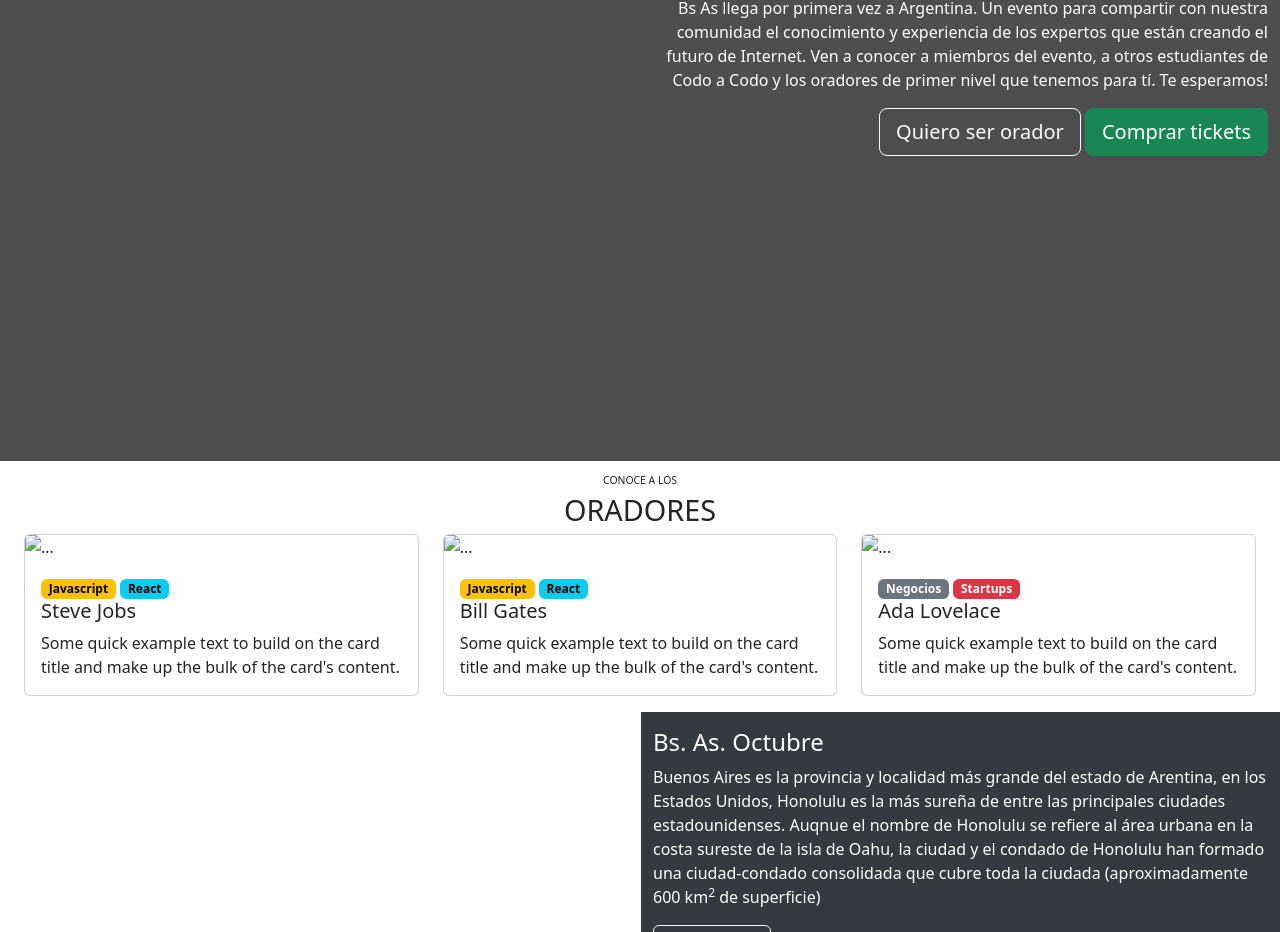
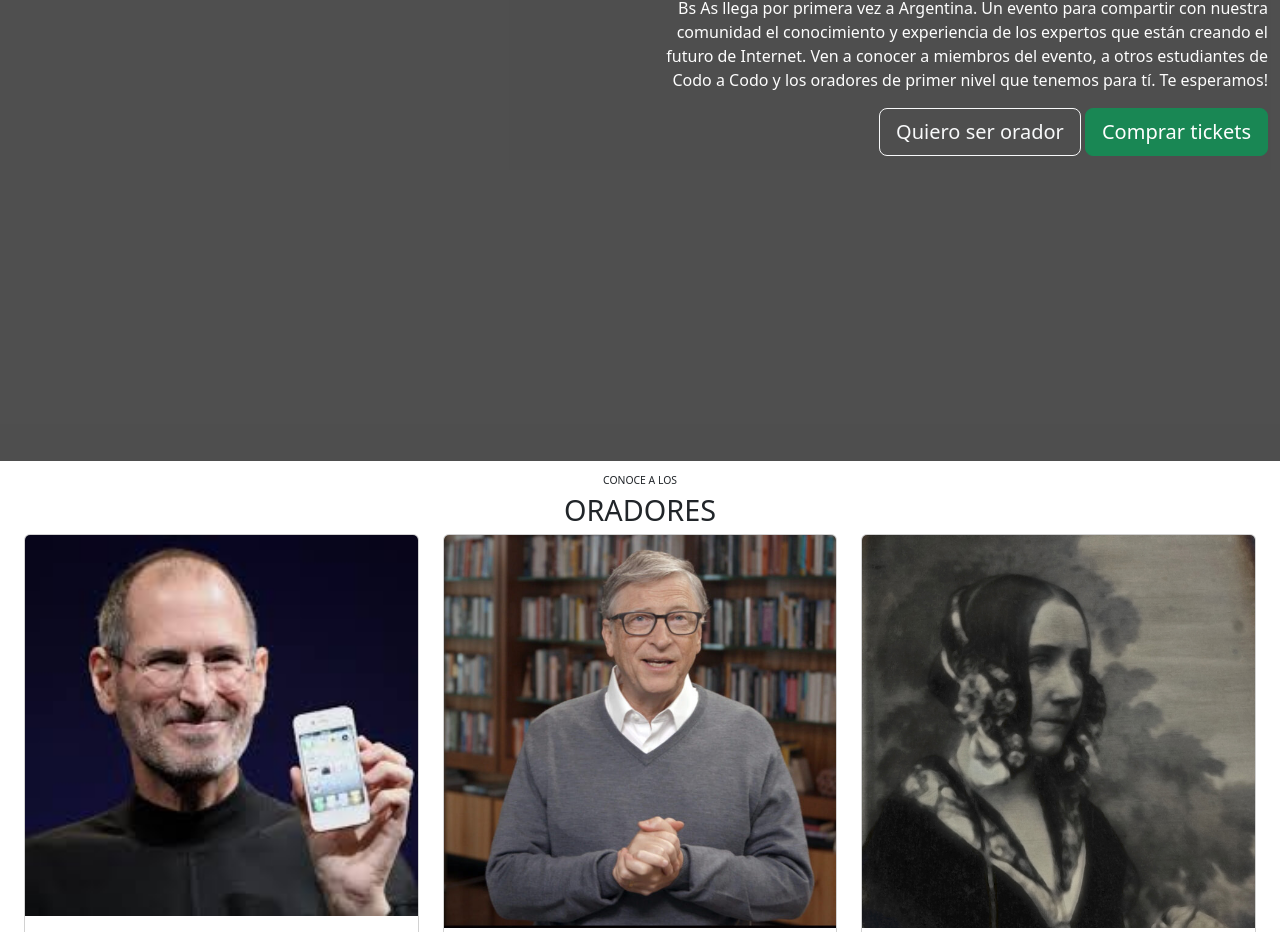
Before and after one commit to miguelmustafa/frontEndPortfolio01, a plain HTML site: page index.html in a window 1280 px wide. Shown: the part 339-1271 px from the top of the page. Drawn offline with nearby package versions, Linux system fonts and the light colour scheme; the site is published under a folder, as on GitHub Pages, so addresses that start at the root find nothing.

Commit message:
ajuste ruta imagenes

```diff
--- a/index.html
+++ b/index.html
@@ -16,7 +16,7 @@
         <nav class="navbar navbar-expand-lg navbar-dark bg-dark">
             <div class="container-fluid">
                 <a class="navbar-brand" href="#">
-                    <img src="/assets/img/codoacodo.png" alt="" class="d-inline-block" id="logo">
+                    <img src="./assets/img/codoacodo.png" alt="" class="d-inline-block" id="logo">
                     Conf Bs As</a>
                 <button class="navbar-toggler" type="button" data-bs-toggle="collapse" data-bs-target="#navbarNav"
                     aria-controls="navbarNav" aria-expanded="false" aria-label="Toggle navigation">
@@ -80,7 +80,7 @@
             <div class="row">
                 <div class="col-md-4">
                     <div class="card">
-                        <img src="/assets/img/steve.jpg" class="card-img-top" alt="...">
+                        <img src="./assets/img/steve.jpg" class="card-img-top" alt="...">
                         <div class="card-body">
                             <span class="badge text-bg-warning">Javascript</span>
                             <span class="badge text-bg-info">React</span>
@@ -93,7 +93,7 @@
                 </div>
                 <div class="col-md-4">
                     <div class="card">
-                        <img src="/assets/img/bill.jpg" class="card-img-top" alt="...">
+                        <img src="./assets/img/bill.jpg" class="card-img-top" alt="...">
                         <div class="card-body">
                             <span class="badge text-bg-warning">Javascript</span>
                             <span class="badge text-bg-info">React</span>
@@ -106,7 +106,7 @@
                 </div>
                 <div class="col-md-4">
                     <div class="card">
-                        <img src="/assets/img/ada.jpeg" class="card-img-top" alt="...">
+                        <img src="./assets/img/ada.jpeg" class="card-img-top" alt="...">
                         <div class="card-body">
                             <span class="badge text-bg-secondary">Negocios</span>
                             <span class="badge text-bg-danger">Startups</span>
@@ -123,7 +123,7 @@
 
     <section class="container-fluid row mx-0 p-0" id="lugarfecha">
         <div class="col-md-6 mx-0 p-0">
-            <img class="baimg" src="/assets/img/honolulu.jpg" alt="">
+            <img class="baimg" src="./assets/img/honolulu.jpg" alt="">
         </div>
         <div class="col batext ">
             <h4>Bs. As. Octubre</h4>
```
